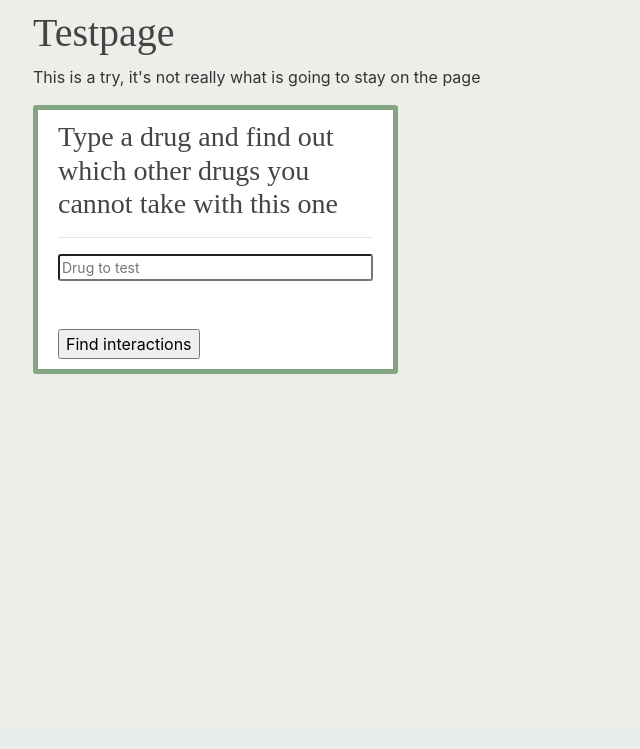
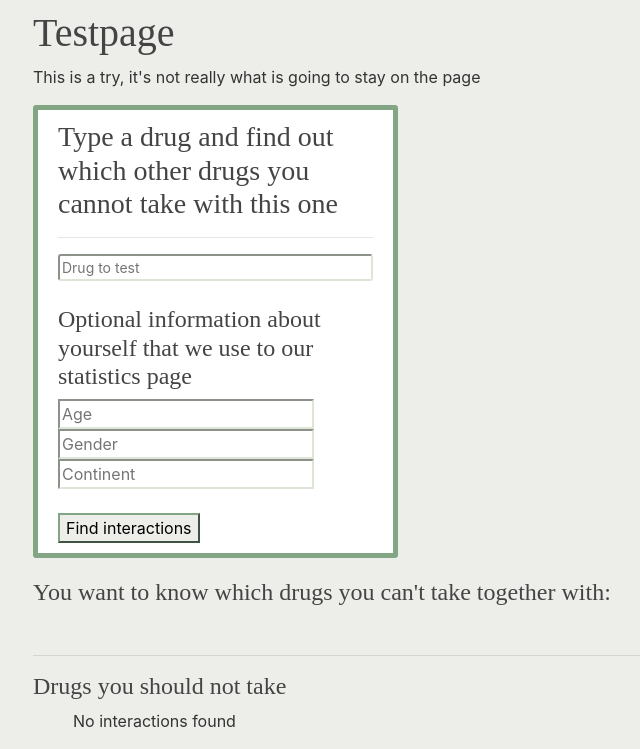
Before and after one commit to isterbollen/CookieDough2, a Django app: page /test/ in a window 1280 px wide. Shown: the part 71-820 px from the top of the page, without its empty margins (52-692 px from the left). Before the commit the page ends 445 px from the top, so only its background shows below. Run offline with Django 3.2, Linux system fonts and the light colour scheme; tables that the repository leaves empty hold one stand-in row (values such as "Sample post"); some libraries are stand-ins or nearby versions.

Commit message:
Update test.html

```diff
--- a/project_django/DrugiComp/templates/DrugiComp/test.html
+++ b/project_django/DrugiComp/templates/DrugiComp/test.html
@@ -8,7 +8,7 @@
 		{% csrf_token %}
 		<h3>Type a drug and find out which other drugs you cannot take with this one</h3>
 		<hr>
-		<input type="text" class="form_text" list="drug" name="drug" placeholder="Drug to test">
+		<input type="text" class="form_text" list="drug" name="drug" placeholder="Drug to test" style="border-color: #DDE5D9">
 		<datalist id="drug">
 			{% for drug in ldrugs %}
 				<option value="{{ drug.0 }}"></option>
@@ -16,21 +16,51 @@
 		</datalist>
 		<output name="x" for="drug"></output>
 		<br>
-		<br>
-		<input type="submit" value="Find interactions" />
+		<h4>Optional information about yourself that we use to our statistics page</h4>
+		<input list="age" name="age" placeholder="Age" style="border-color: #DDE5D9">
+		<datalist id="age">
+			<option value="Under 15">
+			<option value="15-25">
+			<option value="26-40">
+			<option value="41-60">
+			<option value="Over 60">
+		</datalist>
+		<input list="gender" name="gender" placeholder="Gender" style="border-color: #DDE5D9">
+		<datalist id="gender">
+			<option value="Male">
+			<option value="Female">
+			<option value="Other / Do not want to state">
+		</datalist>
+		<input list="continent" name="continent" placeholder="Continent" style="border-color: #DDE5D9">
+		<datalist id="continent">
+			<option value="Africa">
+			<option value="Antarctica">
+			<option value="Asia">
+			<option value="Australia">
+			<option value="Europe">
+			<option value="North America">
+			<option value="South America">
+		</datalist>
+		<br><br>
+		<input type="submit" value="Find interactions" STYLE="border-color:#82A684; background-color:#EDEEEA ; color:#000000"/>
 	</form>
 
+
+	<h4>You want to know which drugs you can't take together with:</h4>
 	{% if drug %}
-	<h4>You want to know which drugs you can't take together with:</h4>
 	{{drug}} ({{subst}}, {{acc_nb}})
+	{% endif %}
 	<br>
 	<hr>
 	<h4>Drugs you should not take</h4>
 	<ul>
+	{% if ld %}
 		{% for row in ld %}
 			<li>{{ row }}</li>
 		{% endfor %}
 	</ul>
+	{% else %}
+	<p>No interactions found</p>
 	{% endif %}
 </div>
 {% endblock content %}
```
